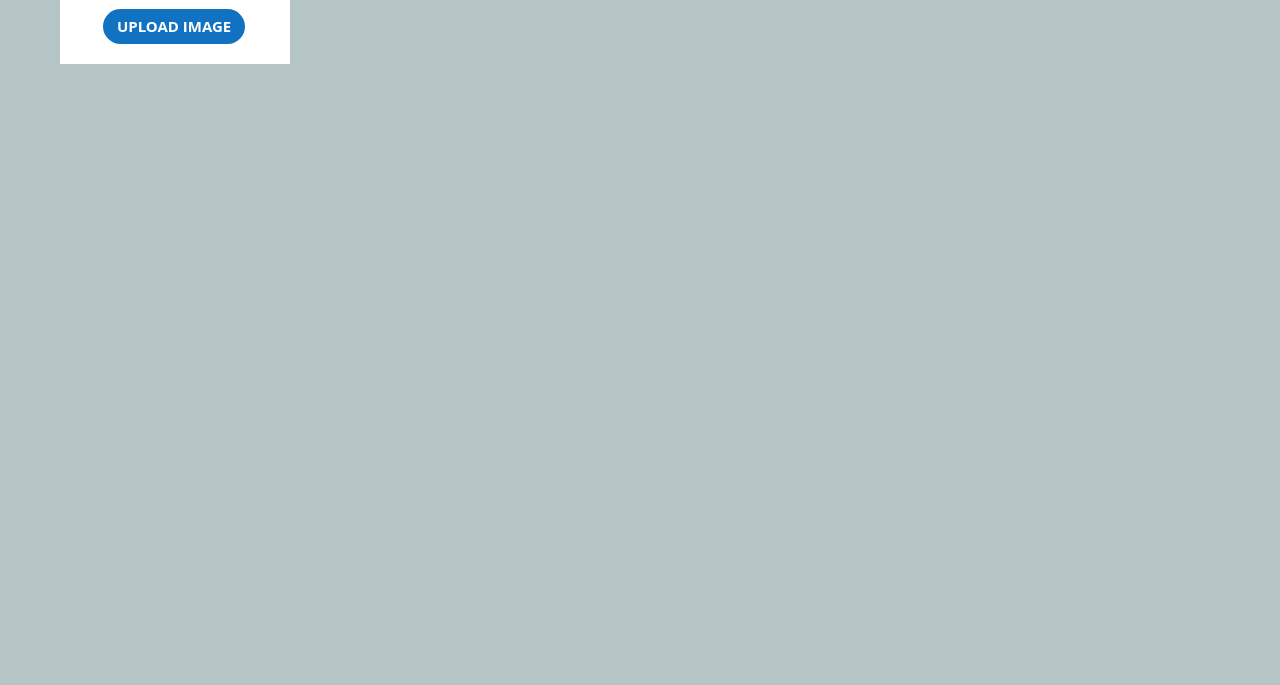
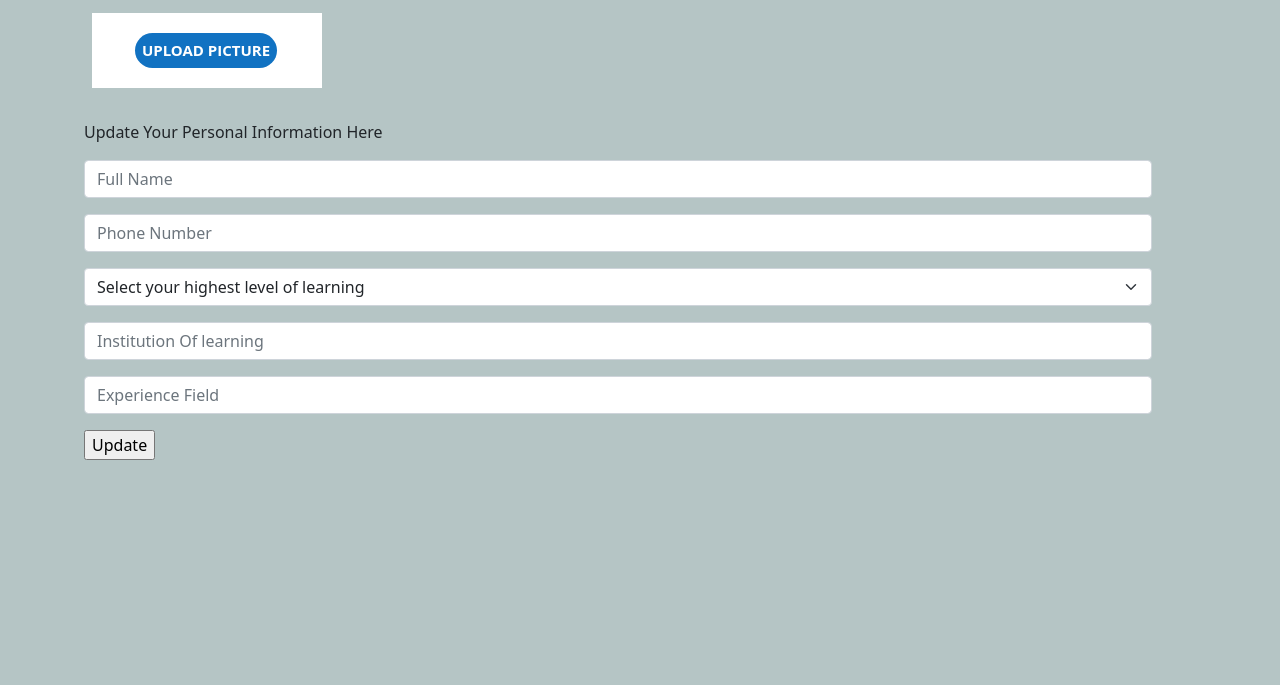
Before and after one commit to soilapertet/ONLINE-GPA-CALCULATOR, a plain HTML site: page index.html in a window 1280 px wide. Shown: the part 115-800 px from the top of the page. Drawn offline with nearby package versions, Linux system fonts and the light colour scheme.

Commit message:
added update form

```diff
--- a/css/styles.css
+++ b/css/styles.css
@@ -40,3 +40,6 @@ body{
     display:none;
     margin-bottom:10px;
   }
+  .input[type="text"] {
+      color: brown;
+  }
--- a/index.html
+++ b/index.html
@@ -12,15 +12,41 @@
     <div class="container m-5">
         <h1>Update Profile</h1>
 
-        <div class="center">
+        <div class="center m-3 p-3">
             <div class="form-input">
               <div class="preview">
                 <img id="file-ip-1-preview">
               </div>
-              <label for="file-ip-1">Upload Image</label>
+              <label for="file-ip-1">Upload Picture</label>
               <input type="file" id="file-ip-1" accept="image/*" onchange="showPreview(event);">
             </div>
         </div>
+        <form>
+            <div class="form-group row">
+                <div class="container text-center-5">
+                    <form action="" class="p-3" id="profileForm ">
+                        <div class="form-group container">
+                            <p>Update Your Personal Information Here</p>
+                            <input type="text" id="name" class="form-control mb-3" placeholder="Full Name" >
+                            <input type="number" id="phone" class="form-control mb-3" placeholder="Phone Number" >
+                            <select class="form-select mb-3" id="topping">
+                                <option value="">Select your highest level of learning</option>
+                                <option value="1">Phd</option>
+                                <option value="2">Masters Degree</option>
+                                <option value="3">Bachelors Degree</option>
+                                <option value="3">Higher Diploma</option>
+                                <option value="3">Diploma</option>
+                                <option value="3">O-level</option>
+                                <option value="3">High School Graduate</option>
+                            </select>
+                            <input type="text" id="institute" class="form-control mb-3" placeholder="Institution Of learning" >
+                            <input type="text" id="experience" class="form-control mb-3" placeholder="Experience Field" >
+                            <input type="submit" id="save" class="save" value="Update" />
+                        </div>
+
+                    </form>
+                </div>
+          </form>
 
     </div>
 
```
